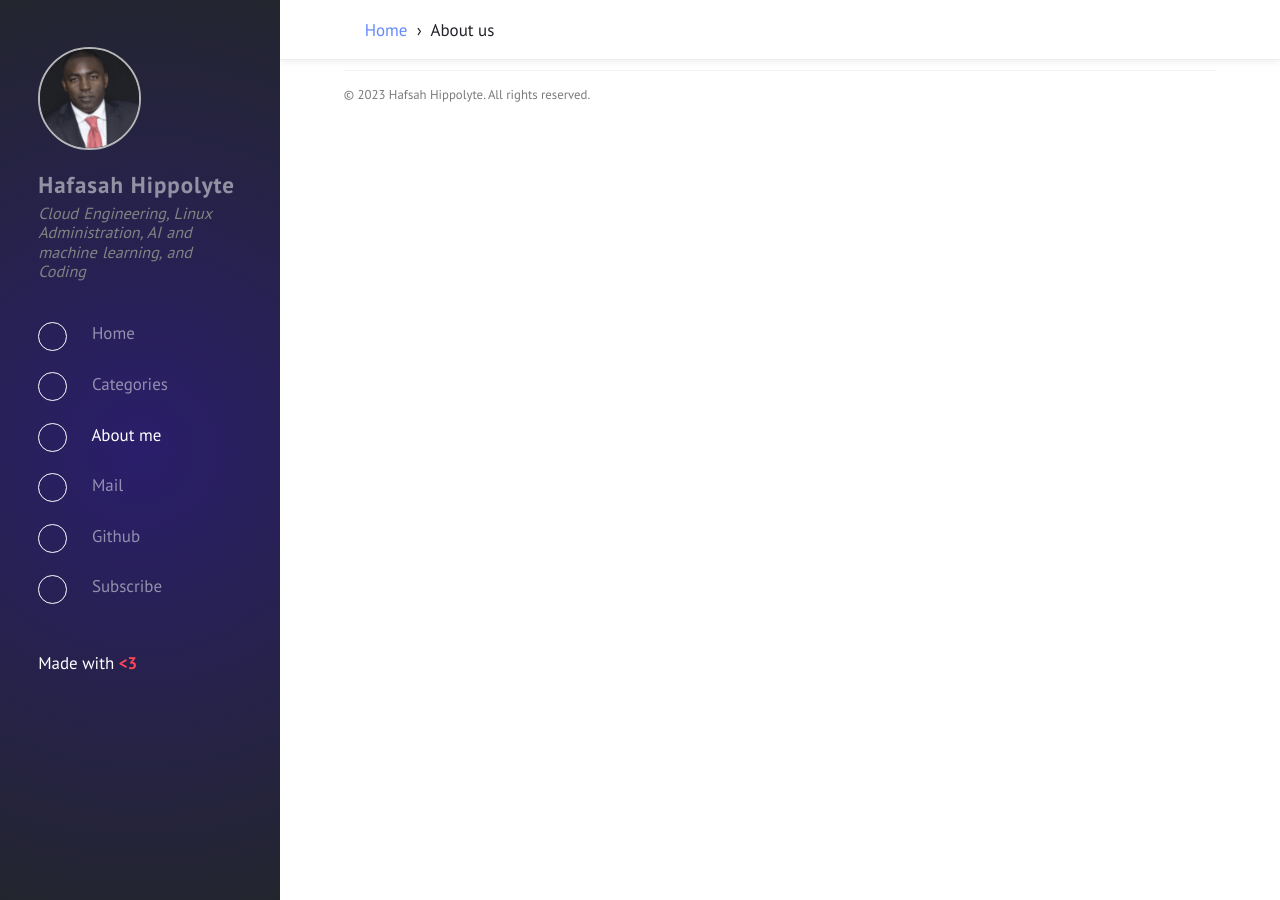
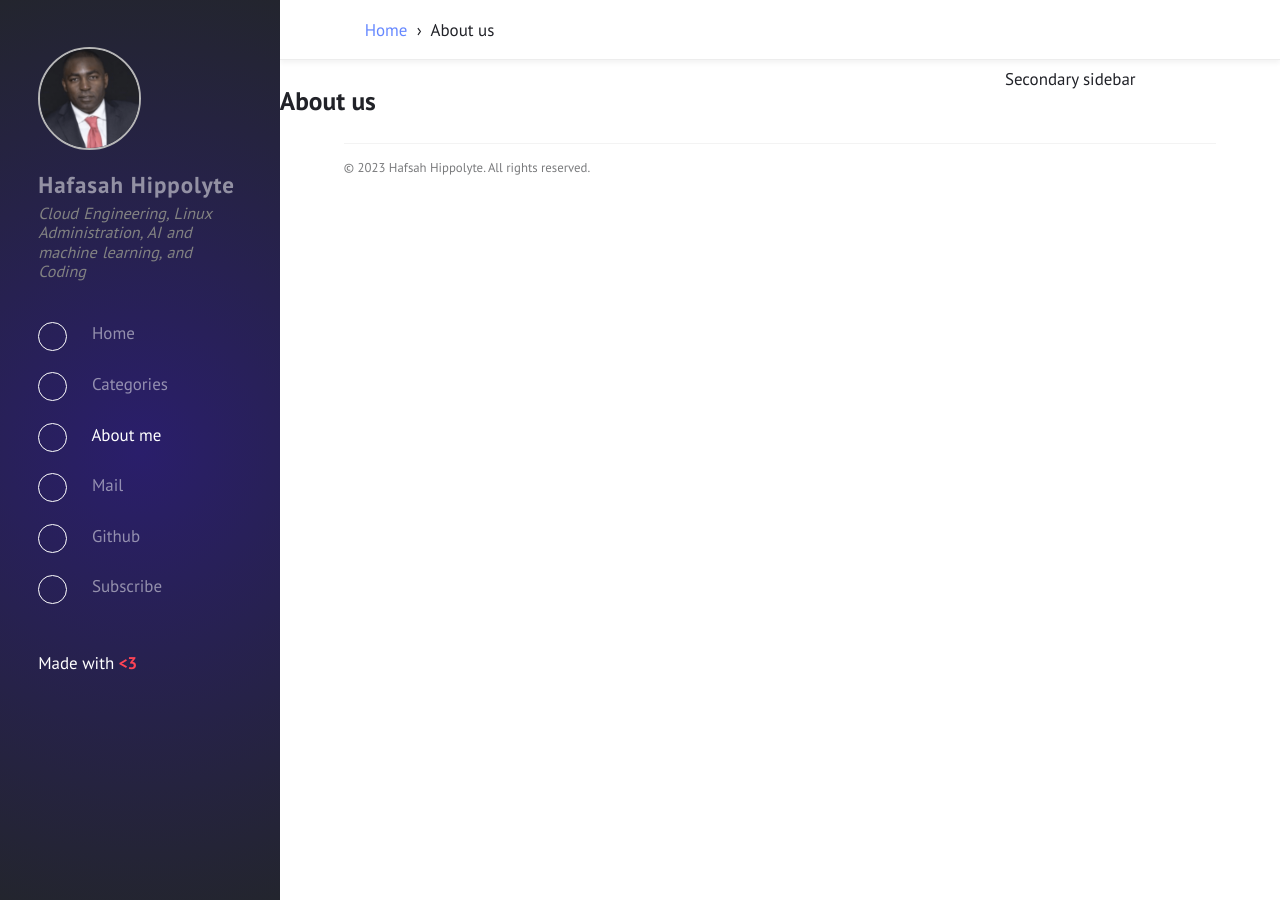
Before and after one commit to hfasah/hfasah.github.io, a Jekyll site: the page built from about.html, in a window 1280 px wide. Built offline with Jekyll 4.4.1, drawn with Linux system fonts in a browser that asks for light colours.

Commit message:
Update about.html

```diff
--- a/_includes/about.html
+++ b/_includes/about.html
@@ -1,9 +1,10 @@
 <div class="main-outer-wrapper">
     <div class="main-content">
+          <h2>{{ page.title }}</h2>
+
+
 
     </div>
-    <div id="panel-wrapper">
-
-    </div>
+     {% include secondary-sidebar.html %}
 
 </div>
```
